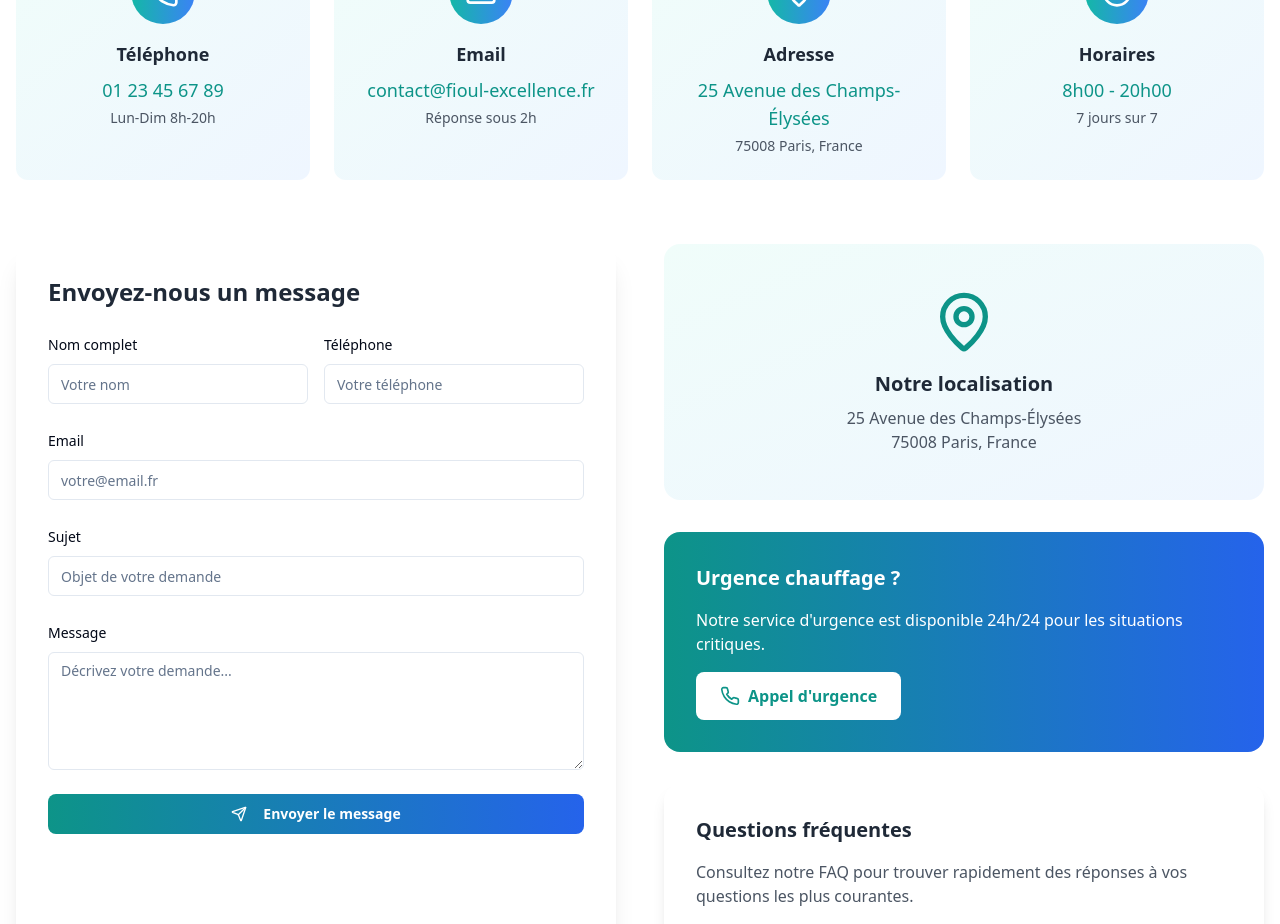
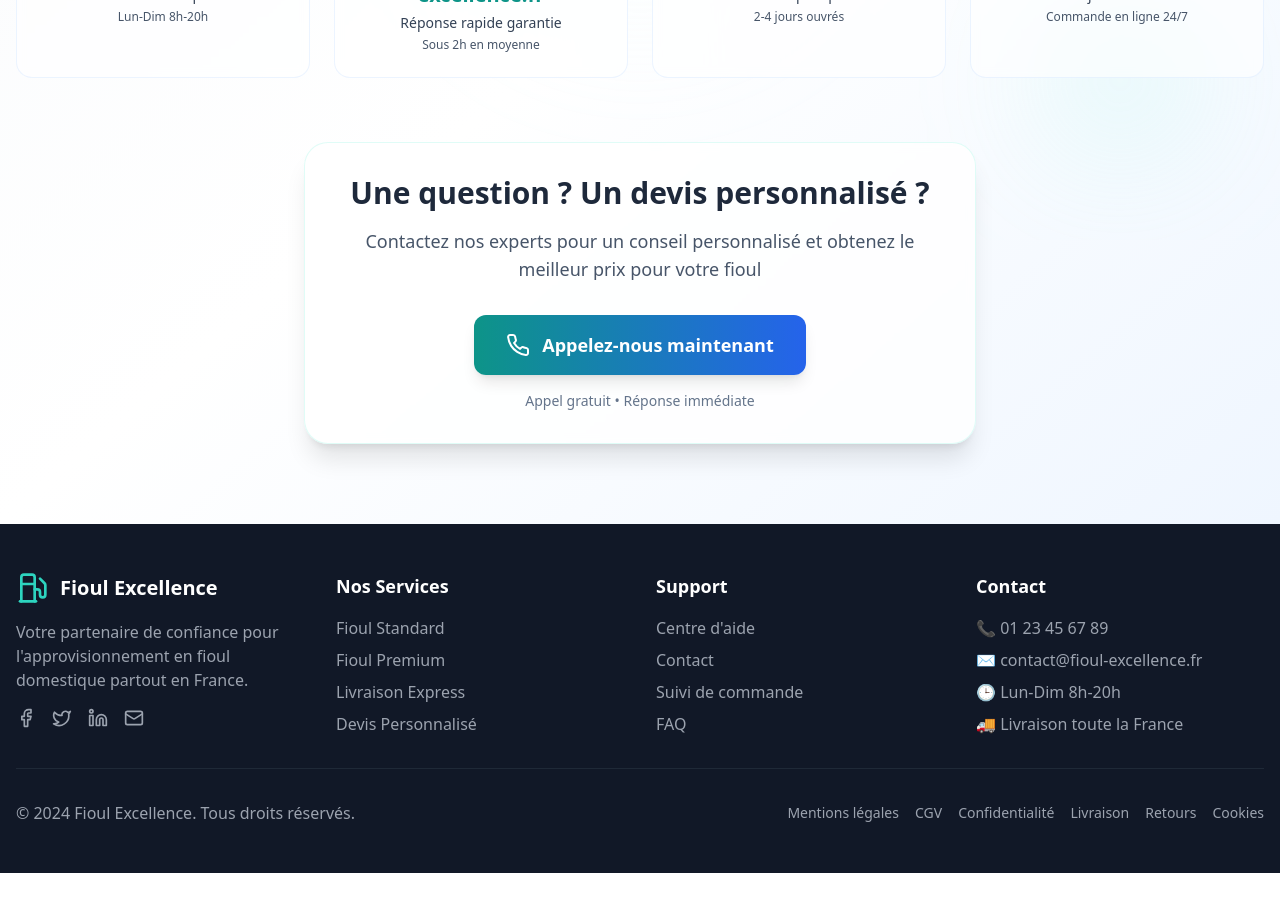
Before and after one commit to dawnriekmann/fioul-excellence-accueil-react, a React (Vite) app: page /contact in a window 1280 px wide. Shown: the part 560-1484 px from the top of the page. After the commit the page ends 1433 px from the top, so only its background shows below. Built offline with nearby package versions, Linux system fonts and the light colour scheme.

Commit message:
Refactor: Implement contact page redesign
Redesigned the `/contact` page based on the provided plan, creating a single section with contact information and a call to action.

```diff
--- a/src/pages/ContactPage.tsx
+++ b/src/pages/ContactPage.tsx
@@ -1,93 +1,83 @@
-import React, { useState } from 'react';
+
+import React from 'react';
 import { motion } from 'framer-motion';
 import { useInView } from 'framer-motion';
 import { useRef } from 'react';
-import { Phone, Mail, MapPin, Clock, Send } from 'lucide-react';
-import { Link } from 'react-router-dom';
-import { Button } from '@/components/ui/button';
-import { Input } from '@/components/ui/input';
-import { Textarea } from '@/components/ui/textarea';
-import { Label } from '@/components/ui/label';
+import { Phone, Mail, MapPin, Clock } from 'lucide-react';
 import Navbar from '../components/Navbar';
+import Footer from '../components/Footer';
 
 const ContactPage = () => {
   const ref = useRef(null);
   const isInView = useInView(ref, { once: true, amount: 0.1 });
-
-  const [formData, setFormData] = useState({
-    nom: '',
-    email: '',
-    telephone: '',
-    sujet: '',
-    message: ''
-  });
-
-  const handleSubmit = (e: React.FormEvent) => {
-    e.preventDefault();
-    console.log('Form submitted:', formData);
-    // Handle form submission here
-  };
-
-  const handleChange = (e: React.ChangeEvent<HTMLInputElement | HTMLTextAreaElement>) => {
-    setFormData(prev => ({
-      ...prev,
-      [e.target.name]: e.target.value
-    }));
-  };
 
   const contactInfo = [
     {
       icon: Phone,
       title: "Téléphone",
       info: "01 23 45 67 89",
-      description: "Lun-Dim 8h-20h"
+      description: "Service client disponible",
+      detail: "Lun-Dim 8h-20h"
     },
     {
       icon: Mail,
       title: "Email",
       info: "contact@fioul-excellence.fr",
-      description: "Réponse sous 2h"
+      description: "Réponse rapide garantie",
+      detail: "Sous 2h en moyenne"
     },
     {
       icon: MapPin,
-      title: "Adresse",
-      info: "25 Avenue des Champs-Élysées",
-      description: "75008 Paris, France"
+      title: "Zones de livraison",
+      info: "Toute la France",
+      description: "Livraison rapide partout",
+      detail: "2-4 jours ouvrés"
     },
     {
       icon: Clock,
       title: "Horaires",
       info: "8h00 - 20h00",
-      description: "7 jours sur 7"
+      description: "7 jours sur 7",
+      detail: "Commande en ligne 24/7"
     }
   ];
 
   return (
     <div className="min-h-screen bg-white">
       <Navbar />
-      <div className="pt-16">
-        {/* Hero Section */}
-        <section className="py-20 bg-gradient-to-br from-teal-50 to-blue-50">
-          <div className="container mx-auto px-4">
+
+      {/* Section unique - Contact */}
+      <section ref={ref} className="pt-16 py-20 bg-gradient-to-br from-slate-50 via-white to-blue-50">
+        {/* Background elements */}
+        <div className="absolute inset-0 overflow-hidden">
+          <div className="absolute top-20 left-10 w-32 h-32 bg-blue-200/20 rounded-full blur-3xl"></div>
+          <div className="absolute bottom-20 right-20 w-40 h-40 bg-teal-200/20 rounded-full blur-3xl"></div>
+          <div className="absolute top-1/2 left-1/2 transform -translate-x-1/2 -translate-y-1/2 w-96 h-96 bg-gradient-to-r from-teal-100/10 to-blue-100/10 rounded-full blur-3xl"></div>
+        </div>
+
+        <div className="relative z-10 container mx-auto px-4">
+          {/* Hero intégré */}
           <motion.div
             initial={{ opacity: 0, y: 20 }}
             animate={{ opacity: 1, y: 0 }}
             transition={{ duration: 0.6 }}
             className="text-center mb-16"
           >
-              <h1 className="text-5xl font-bold text-gray-800 mb-6">
-                Contactez-nous
+            <h1 className="text-4xl lg:text-6xl font-bold leading-tight mb-6">
+              <span className="text-slate-900 block">
+                Contactez
+              </span>
+              <span className="text-teal-600 block">
+                Fioul Excellence
+              </span>
             </h1>
-              <p className="text-xl text-gray-600 max-w-3xl mx-auto">
-                Notre équipe est à votre disposition pour répondre à toutes vos questions et vous accompagner
+            <p className="text-xl lg:text-2xl text-slate-700 font-medium leading-relaxed max-w-3xl mx-auto">
+              Notre équipe d'experts est à votre disposition pour vous accompagner
+              <span className="block mt-1">dans tous vos besoins en fioul domestique</span>
             </p>
           </motion.div>
-          </div>
-        </section>
 
-        {/* Contact Info */}
-        <section ref={ref} className="py-20 bg-white">
-          <div className="container mx-auto px-4">
+          {/* Cartes de contact principales */}
           <div className="grid md:grid-cols-2 lg:grid-cols-4 gap-6 mb-16">
             {contactInfo.map((contact, index) => (
               <motion.div
@@ -95,148 +85,52 @@ const ContactPage = () => {
                 initial={{ opacity: 0, y: 20 }}
                 animate={isInView ? { opacity: 1, y: 0 } : { opacity: 0, y: 20 }}
                 transition={{ duration: 0.6, delay: index * 0.1 }}
-                  className="bg-gradient-to-br from-teal-50 to-blue-50 rounded-xl p-6 text-center"
+                whileHover={{ y: -5, scale: 1.02 }}
+                className="relative overflow-hidden bg-white/60 backdrop-blur-sm border border-blue-200/30 rounded-2xl p-6 text-center transition-all duration-200 hover:shadow-lg hover:border-blue-300/50"
               >
                 <div className="w-16 h-16 bg-gradient-to-r from-teal-500 to-blue-500 rounded-full flex items-center justify-center mx-auto mb-4">
                   <contact.icon className="w-8 h-8 text-white" />
                 </div>
-                  <h3 className="text-lg font-semibold text-gray-800 mb-2">{contact.title}</h3>
-                  <p className="text-lg font-medium text-teal-600 mb-1">{contact.info}</p>
-                  <p className="text-sm text-gray-600">{contact.description}</p>
+                <h3 className="text-lg font-bold text-slate-900 mb-2">{contact.title}</h3>
+                <p className="text-xl font-semibold text-teal-600 mb-1">{contact.info}</p>
+                <p className="text-sm font-medium text-slate-700 mb-1">{contact.description}</p>
+                <p className="text-xs text-slate-600">{contact.detail}</p>
               </motion.div>
             ))}
           </div>
 
-            {/* Contact Form & Map */}
-            <div className="grid lg:grid-cols-2 gap-12">
-              {/* Contact Form */}
+          {/* Call-to-action principal */}
           <motion.div
-                initial={{ opacity: 0, x: -20 }}
-                animate={isInView ? { opacity: 1, x: 0 } : { opacity: 0, x: -20 }}
-                transition={{ duration: 0.6, delay: 0.2 }}
-                className="bg-white rounded-2xl shadow-xl p-8"
+            initial={{ opacity: 0, y: 20 }}
+            animate={isInView ? { opacity: 1, y: 0 } : { opacity: 0, y: 20 }}
+            transition={{ duration: 0.6, delay: 0.4 }}
+            className="text-center"
           >
-                <h3 className="text-2xl font-bold text-gray-800 mb-6">Envoyez-nous un message</h3>
-
-                <form onSubmit={handleSubmit} className="space-y-6">
-                  <div className="grid md:grid-cols-2 gap-4">
-                    <div className="space-y-2">
-                      <Label htmlFor="nom">Nom complet</Label>
-                      <Input
-                        id="nom"
-                        name="nom"
-                        value={formData.nom}
-                        onChange={handleChange}
-                        placeholder="Votre nom"
-                        required
-                      />
+            <div className="relative overflow-hidden bg-white/80 backdrop-blur-sm border border-teal-200/30 rounded-3xl shadow-xl p-8 max-w-2xl mx-auto">
+              <h3 className="text-2xl lg:text-3xl font-bold text-slate-800 mb-4">
+                Une question ? Un devis personnalisé ?
+              </h3>
+              <p className="text-lg text-slate-600 mb-8">
+                Contactez nos experts pour un conseil personnalisé et obtenez le meilleur prix pour votre fioul
+              </p>
+              <motion.a
+                href="tel:0123456789"
+                whileHover={{ scale: 1.05 }}
+                whileTap={{ scale: 0.95 }}
+                className="inline-flex items-center space-x-3 bg-gradient-to-r from-teal-600 to-blue-600 text-white px-8 py-4 rounded-xl font-semibold text-lg shadow-lg hover:shadow-xl transition-all duration-300"
+              >
+                <Phone className="w-6 h-6" />
+                <span>Appelez-nous maintenant</span>
+              </motion.a>
+              <div className="mt-4 text-sm text-slate-500">
+                Appel gratuit • Réponse immédiate
               </div>
-                    <div className="space-y-2">
-                      <Label htmlFor="telephone">Téléphone</Label>
-                      <Input
-                        id="telephone"
-                        name="telephone"
-                        type="tel"
-                        value={formData.telephone}
-                        onChange={handleChange}
-                        placeholder="Votre téléphone"
-                      />
-                    </div>
-                  </div>
-
-                  <div className="space-y-2">
-                    <Label htmlFor="email">Email</Label>
-                    <Input
-                      id="email"
-                      name="email"
-                      type="email"
-                      value={formData.email}
-                      onChange={handleChange}
-                      placeholder="votre@email.fr"
-                      required
-                    />
-                  </div>
-
-                  <div className="space-y-2">
-                    <Label htmlFor="sujet">Sujet</Label>
-                    <Input
-                      id="sujet"
-                      name="sujet"
-                      value={formData.sujet}
-                      onChange={handleChange}
-                      placeholder="Objet de votre demande"
-                      required
-                    />
-                  </div>
-
-                  <div className="space-y-2">
-                    <Label htmlFor="message">Message</Label>
-                    <Textarea
-                      id="message"
-                      name="message"
-                      value={formData.message}
-                      onChange={handleChange}
-                      placeholder="Décrivez votre demande..."
-                      rows={5}
-                      required
-                    />
-                  </div>
-
-                  <Button
-                    type="submit"
-                    className="w-full bg-gradient-to-r from-teal-600 to-blue-600 hover:from-teal-700 hover:to-blue-700 text-white font-semibold py-3 rounded-lg transition-all duration-300"
-                  >
-                    <Send className="w-5 h-5 mr-2" />
-                    Envoyer le message
-                  </Button>
-                </form>
-              </motion.div>
-
-              {/* Map & Additional Info */}
-              <motion.div
-                initial={{ opacity: 0, x: 20 }}
-                animate={isInView ? { opacity: 1, x: 0 } : { opacity: 0, x: 20 }}
-                transition={{ duration: 0.6, delay: 0.4 }}
-                className="space-y-8"
-              >
-                {/* Map Placeholder */}
-                <div className="bg-gradient-to-br from-teal-50 to-blue-50 rounded-2xl p-8 h-64 flex items-center justify-center">
-                  <div className="text-center">
-                    <MapPin className="w-16 h-16 text-teal-600 mx-auto mb-4" />
-                    <h4 className="text-xl font-semibold text-gray-800 mb-2">Notre localisation</h4>
-                    <p className="text-gray-600">25 Avenue des Champs-Élysées</p>
-                    <p className="text-gray-600">75008 Paris, France</p>
-                  </div>
-                </div>
-
-                {/* Emergency Contact */}
-                <div className="bg-gradient-to-r from-teal-600 to-blue-600 rounded-2xl p-8 text-white">
-                  <h4 className="text-xl font-semibold mb-4">Urgence chauffage ?</h4>
-                  <p className="mb-4">Notre service d'urgence est disponible 24h/24 pour les situations critiques.</p>
-                  <a
-                    href="tel:0123456789"
-                    className="inline-flex items-center space-x-2 bg-white text-teal-600 px-6 py-3 rounded-lg font-semibold hover:bg-gray-100 transition-colors"
-                  >
-                    <Phone className="w-5 h-5" />
-                    <span>Appel d'urgence</span>
-                  </a>
-                </div>
-
-                {/* FAQ Link */}
-                <div className="bg-white rounded-2xl shadow-lg p-8">
-                  <h4 className="text-xl font-semibold text-gray-800 mb-4">Questions fréquentes</h4>
-                  <p className="text-gray-600 mb-4">
-                    Consultez notre FAQ pour trouver rapidement des réponses à vos questions les plus courantes.
-                  </p>
-                  <Button variant="outline" className="w-full">
-                    Voir la FAQ
-                  </Button>
             </div>
           </motion.div>
         </div>
-          </div>
       </section>
-      </div>
+
+      <Footer />
     </div>
   );
 };
```
Lines whose indentation alone changed are shown as unchanged.
